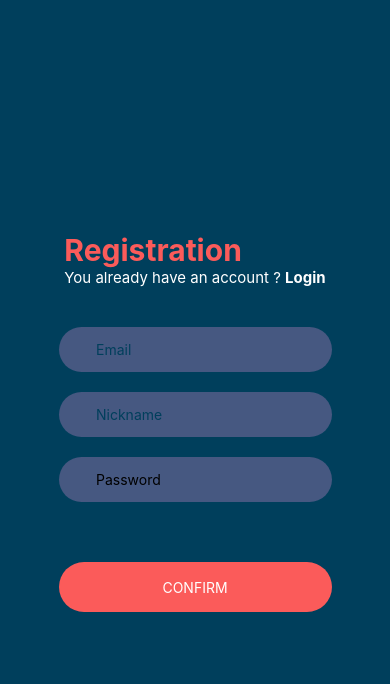
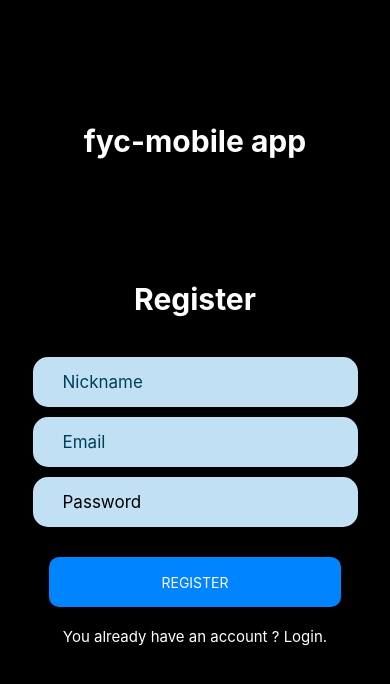
Before and after one commit to karimdahoumane/fyc-mobile, a React Native app: screen /Register in a window 390 px wide. Shown: the top 684 px of the page. Built offline with nearby package versions, Linux system fonts and the light colour scheme.

Commit message:
(ui): Style Login and Register screens + Home message

```diff
--- a/src/Auth/Login.js
+++ b/src/Auth/Login.js
@@ -11,7 +11,7 @@ import { AuthContext } from "./AuthContext";
 
 const Login = ({ navigation }) => {
   const { login } = React.useContext(AuthContext);
-  const [username, setUsername] = useState("");
+  const [email, setEmail] = useState("");
   const [password, setPassword] = useState("");
   const [error, setError] = useState("");
 
@@ -25,9 +25,9 @@ const Login = ({ navigation }) => {
         <View style={styles.inputView}>
           <TextInput
             style={styles.textInput}
-            placeholder="Username"
+            placeholder="Email"
             placeholderTextColor="#003f5c"
-            onChangeText={(username) => setUsername(username)}
+            onChangeText={(email) => setEmail(email)}
           />
         </View>
         <View style={styles.inputView}>
@@ -41,15 +41,14 @@ const Login = ({ navigation }) => {
         {error && <Text style={styles.errorText}>{error}</Text>}
         <TouchableOpacity
           style={styles.loginBtn}
-          onPress={() => login(username, password, API_URL)}
+          onPress={() => login(email, password, API_URL)}
         >
           <Text style={styles.loginText}>LOGIN</Text>
         </TouchableOpacity>
         <TouchableOpacity
-          style={styles.registerBtn}
           onPress={() => navigation.navigate("Register")}
         >
-          <Text style={styles.registerText}>REGISTER</Text>
+          <Text style={styles.registerText}>Register on fyc-mobile app.</Text>
         </TouchableOpacity>
       </View>
     </View>
@@ -95,7 +94,7 @@ const styles = StyleSheet.create({
     height: 50,
     flex: 1,
     padding: 10,
-    fontSize: 20,
+    fontSize: 17,
   },
   loginBtn: {
     width: 90 + "%",
@@ -110,18 +109,10 @@ const styles = StyleSheet.create({
   loginText: {
     color: "white",
   },
-  registerBtn: {
-    width: 60 + "%",
-    backgroundColor: "#fb5b5a",
-    borderRadius: 10,
-    height: 50,
-    alignItems: "center",
-    justifyContent: "center",
-    marginTop: 10,
-    marginBottom: 10,
-  },
   registerText: {
     color: "white",
+    fontSize: 15,
+    marginTop: 10,
   },
   errorText: {
     color: "red",
--- a/src/Auth/Register.js
+++ b/src/Auth/Register.js
@@ -1,22 +1,28 @@
-import React, { useState } from 'react';
-import { StyleSheet, Text, View, TextInput, TouchableOpacity, StatusBar } from 'react-native';
-import { useNavigation } from '@react-navigation/native';
-import { API_URL } from '../Utils/Constants';
+import React, { useState } from "react";
+import {
+  StyleSheet,
+  Text,
+  View,
+  TextInput,
+  TouchableOpacity,
+} from "react-native";
+import { useNavigation } from "@react-navigation/native";
+import { API_URL } from "../Utils/Constants";
 
 const Register = () => {
-    const [email, setEmail] = useState('');
-    const [nickname, setNickname] = useState('');
-    const [password, setPassword] = useState('');
-    const [error, setError] = useState('');
+  const [email, setEmail] = useState("");
+  const [nickname, setNickname] = useState("");
+  const [password, setPassword] = useState("");
+  const [error, setError] = useState("");
 
   const navigation = useNavigation();
 
   const handleRegister = async () => {
     try {
-            const response = await fetch(API_URL+'users', {
-                method: 'POST',
+      const response = await fetch(API_URL + "users", {
+        method: "POST",
         headers: {
-                    'Content-Type': 'application/json',
+          "Content-Type": "application/json",
         },
         body: JSON.stringify({
           email,
@@ -25,16 +31,14 @@ const Register = () => {
         }),
       });
       const json = await response.json();
-
-            console.log(json);
       if (json.email) {
-                navigation.navigate('Login');
-                setEmail('');
-                setNickname('');
-                setPassword('');
-                setError('');
+        navigation.navigate("Login");
+        setEmail("");
+        setNickname("");
+        setPassword("");
+        setError("");
       } else {
-                setError('Invalid username or password');
+        setError("Invalid username or password");
       }
     } catch (error) {
       console.error(error);
@@ -42,23 +46,27 @@ const Register = () => {
   };
 
   const navigateToLogin = () => {
-        navigation.navigate('Login');
-    }
+    navigation.navigate("Login");
+  };
 
   return (
     <View style={styles.container}>
-        <StatusBar style="auto" />
       <View style={styles.welcomeView}>
-          <Text style={styles.welcomeText}>Registration</Text>
-          <TouchableOpacity onPress={navigateToLogin}>
-            <Text style={styles.loginText}>
-              You already have an account ? <Text style={{ fontWeight: 'bold' }}>Login</Text>
-            </Text>
-          </TouchableOpacity>
+        <Text style={styles.welcomeText}>fyc-mobile app</Text>
+      </View>
+      <View style={styles.formView}>
+        <Text style={styles.titleForm}>Register</Text>
+        <View style={styles.inputView}>
+          <TextInput
+            style={styles.textInput}
+            placeholder="Nickname"
+            placeholderTextColor="#003f5c"
+            onChangeText={(nickname) => setNickname(nickname)}
+          />
         </View>
         <View style={styles.inputView}>
           <TextInput
-            style={styles.TextInput}
+            style={styles.textInput}
             placeholder="Email"
             placeholderTextColor="#003f5c"
             onChangeText={(email) => setEmail(email)}
@@ -66,15 +74,7 @@ const Register = () => {
         </View>
         <View style={styles.inputView}>
           <TextInput
-            style={styles.TextInput}
-            placeholder="Nickname"
-            placeholderTextColor="#003f5c"
-            onChangeText={(nickname) => setNickname(nickname)}
-          />
-        </View>
-        <View style={styles.inputView}>
-          <TextInput
-            style={styles.TextInput}
+            style={styles.textInput}
             placeholder="Password"
             secureTextEntry={true}
             onChangeText={(password) => setPassword(password)}
@@ -85,61 +85,79 @@ const Register = () => {
           style={styles.registerBtn}
           onPress={handleRegister}
         >
-          <Text style={styles.registerText}>CONFIRM</Text>
+          <Text style={styles.registerText}>REGISTER</Text>
+        </TouchableOpacity>
+        <TouchableOpacity
+          onPress={navigateToLogin}
+        >
+          <Text style={styles.loginText}>You already have an account ? Login.</Text>
         </TouchableOpacity>
       </View>
+    </View>
   );
-
-
 };
 const styles = StyleSheet.create({
   container: {
     flex: 1,
-        backgroundColor: '#003f5c',
-        alignItems: 'center',
-        justifyContent: 'center',
+    backgroundColor: "#000000",
+    alignItems: "center",
+    justifyContent: "center",
   },
   welcomeView: {
-        marginBottom: 40,
+    flex: 1,
+    justifyContent: "center",
   },
   welcomeText: {
     fontSize: 30,
-        color: '#fb5b5a',
-        fontWeight: 'bold',
+    fontWeight: "bold",
+    color: "#ffffff",
   },
-    loginText: {
-        color: 'white',
-        fontSize: 15,
+  formView: {
+    flex: 2,
+    alignItems: "center",
+    justifyContent: "flex-start",
+  },
+  titleForm: {
+    fontSize: 30,
+    fontWeight: "bold",
+    color: "#ffffff",
+    marginBottom: 40,
   },
   inputView: {
-        backgroundColor: '#465881',
-        borderRadius: 30,
-        width: '70%',
-        height: 45,
-        marginBottom: 20,
-        alignItems: 'center',
+    backgroundColor: "#c2e0f4",
+    borderRadius: 15,
+    height: 50,
+    marginBottom: 10,
+    justifyContent: "center",
+    padding: 20,
   },
-    TextInput: {
+  textInput: {
     height: 50,
     flex: 1,
     padding: 10,
-        marginLeft: 20,
+    fontSize: 17,
   },
   registerBtn: {
-        width: '70%',
-        borderRadius: 25,
+    width: 90 + "%",
+    backgroundColor: "#0084ff",
+    borderRadius: 10,
     height: 50,
-        alignItems: 'center',
-        justifyContent: 'center',
-        marginTop: 40,
-        backgroundColor: '#fb5b5a',
+    alignItems: "center",
+    justifyContent: "center",
+    marginTop: 20,
+    marginBottom: 10,
   },
   registerText: {
-        color: 'white',
+    color: "white",
+  },
+  loginText: {
+    color: "white",
+    fontSize: 15,
+    marginTop: 10,
   },
   errorText: {
-        color: 'red',
-        marginBottom: 20,
+    color: "red",
+    marginBottom: 10,
   },
 });
 
--- a/src/Screens/Home.js
+++ b/src/Screens/Home.js
@@ -7,30 +7,22 @@ import { useEffect } from "react";
 import { API_URL, VIEW_ERROR } from "../Utils/Constants";
 import { getToken } from "../Auth/TokenProvider";
 import { Icon } from "react-native-elements";
+import { getCurrentUser } from "../Auth/AuthProvider";
 
 const Home = ({ navigation }) => {
   const [channels, setChannels] = useState([]);
   const [channel, setChannel] = useState({});
-  const [channelToEdit, setChannelToEdit] = useState({});
   const [error, setError] = useState("");
-  const [modalVisible, setModalVisible] = useState(false);
-
-  const buttons = [
-    {
-      text: <Icon name="edit" type="font-awesome" />,
-      style: { backgroundColor: "orange", color: "white" },
-    },
-    {
-      text: <Icon name="trash" type="font-awesome" />,
-      style: { backgroundColor: "red", color: "white" },
-    },
-  ];
-
+  const [nickname, setNickname] = useState();
 
   useEffect(() => {
     navigation.addListener('focus', () => {
       getChannels();
     });
+    async function fetchData() {
+      await getCurrentUserNickName();
+    }
+    fetchData();
   },[navigation, channels]);
 
   const getChannels = async () => {
@@ -78,6 +70,28 @@ const Home = ({ navigation }) => {
     }
   };
 
+  const getCurrentUserNickName = async () => {
+
+    try {
+      const currentUser = await getCurrentUser();
+      const response = await fetch(API_URL + "users/" + currentUser.sub, {
+        method: "GET",
+        headers: {
+          "Content-Type": "application/json",
+          Authorization: "Bearer " + (await getToken()),
+        },
+      });
+      if (!response.ok) {
+        setError(VIEW_ERROR);
+        return;
+      }
+      const json = await response.json();
+      setNickname(json.nickname);
+    } catch (error) {
+      console.error(error);
+    }
+  };
+
   const editChannel = (channel) => {
     navigation.navigate("ChannelEdit",{channel})
   };
@@ -105,7 +119,7 @@ const Home = ({ navigation }) => {
   return (
     <View style={styles.container}>
       <View style={styles.welcomeTitle}>
-        <Text style={styles.titleText}>Welcome to the chat app!</Text>
+        <Text style={styles.titleText}>Hello {nickname} !</Text>
       </View>
 
       <View style={styles.channelsList}>
```
Lines whose indentation alone changed are shown as unchanged.
